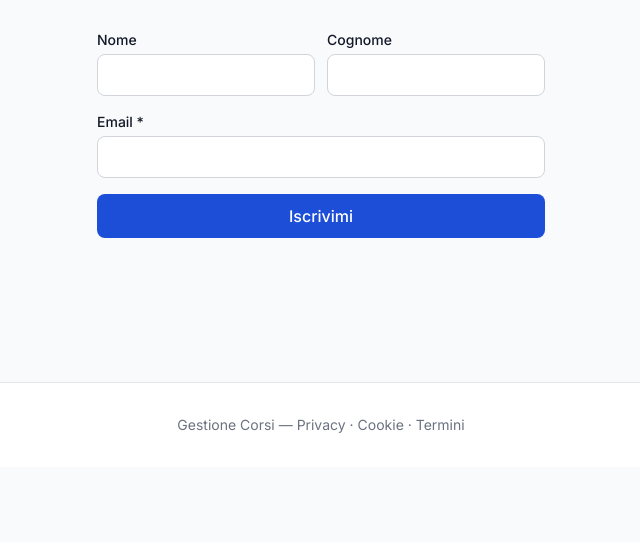
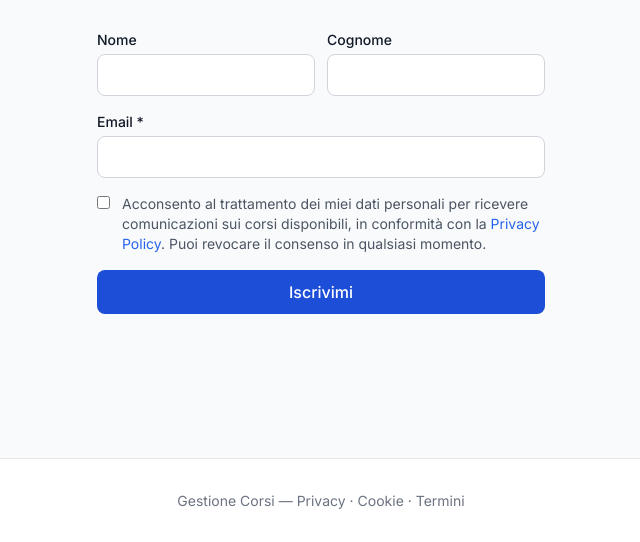
Before and after one commit to ico88/Booking-Course, a Flask app: page /notifiche-corsi in a window 1280 px wide. Shown: the part 235-777 px from the top of the page, without its empty margins (319-959 px from the left). Run offline with Flask 3, Linux system fonts and the light colour scheme; data that the repository does not hold is empty; parts of the project's set-up code (start-up, migrations or seed data) failed here and were passed over; some libraries are stand-ins or nearby versions.

Commit message:
Fix newsletter subscription Internal Server Error and broken privacy link
- Wrap DB operations in try/except with rollback to surface real errors
- Fix url_for endpoint: public.pagina_legale → public.privacy_policy
- Use Impostazione.get('app_url') for confirmation link instead of local config

https://claude.ai/code/session_01RvvC8sfcSmrYNytMzuj5BD

```diff
--- a/python_app/app/public/routes.py
+++ b/python_app/app/public/routes.py
@@ -176,32 +176,53 @@ def notifiche_corsi():
             flash("Email non valida.", "error")
             return render_template("public/notifiche_corsi.html", tag_disponibili=tag_disponibili)
 
-        nome = (request.form.get("nome") or "").strip()[:100]
-        cognome = (request.form.get("cognome") or "").strip()[:100]
-        # Accept only tags that exist in the centralized list
-        tags_selezionati = [t for t in request.form.getlist("tags") if t in tag_disponibili]
+        if not request.form.get("consenso_marketing"):
+            flash("Devi accettare il consenso al trattamento dei dati per iscriverti.", "error")
+            return render_template("public/notifiche_corsi.html", tag_disponibili=tag_disponibili)
 
-        lead = LeadMarketing.query.filter_by(email=email).first()
-        if not lead:
-            token = secrets.token_urlsafe(32)
-            lead = LeadMarketing(
-                email=email, nome=nome, cognome=cognome,
-                tags=tags_selezionati,
-                token_verifica=token,
-                token_scadenza=datetime.now(timezone.utc) + timedelta(days=7),
-            )
-            db.session.add(lead)
-            db.session.commit()
-            verifica_url = f"{current_app.config['APP_URL']}/conferma-iscrizione?token={token}"
-            try:
-                invia_email_verifica_lead(lead, verifica_url)
-            except Exception as exc:
-                logger.error("Errore email verifica lead: %s", exc)
-        else:
-            # Update tags for existing lead
-            existing = set(lead.tags or [])
-            lead.tags = list(existing | set(tags_selezionati))
-            db.session.commit()
+        try:
+            nome = (request.form.get("nome") or "").strip()[:100]
+            cognome = (request.form.get("cognome") or "").strip()[:100]
+            tags_selezionati = [t for t in request.form.getlist("tags") if t in valid_slugs]
+            app_url = (Impostazione.get("app_url") or current_app.config.get("APP_URL", "")).rstrip("/")
+
+            lead = LeadMarketing.query.filter_by(email=email).first()
+            if not lead:
+                token = secrets.token_urlsafe(32)
+                lead = LeadMarketing(
+                    email=email, nome=nome, cognome=cognome,
+                    tags=tags_selezionati,
+                    token_verifica=token,
+                    token_scadenza=datetime.now(timezone.utc) + timedelta(days=7),
+                )
+                db.session.add(lead)
+                db.session.commit()
+                verifica_url = f"{app_url}/conferma-iscrizione?token={token}"
+                try:
+                    invia_email_verifica_lead(lead, verifica_url)
+                except Exception as exc:
+                    logger.error("Errore email verifica lead: %s", exc)
+            elif not lead.verificato:
+                token = secrets.token_urlsafe(32)
+                lead.token_verifica = token
+                lead.token_scadenza = datetime.now(timezone.utc) + timedelta(days=7)
+                existing = set(lead.tags or [])
+                lead.tags = list(existing | set(tags_selezionati))
+                db.session.commit()
+                verifica_url = f"{app_url}/conferma-iscrizione?token={token}"
+                try:
+                    invia_email_verifica_lead(lead, verifica_url)
+                except Exception as exc:
+                    logger.error("Errore email verifica lead: %s", exc)
+            else:
+                existing = set(lead.tags or [])
+                lead.tags = list(existing | set(tags_selezionati))
+                db.session.commit()
+        except Exception as exc:
+            db.session.rollback()
+            logger.error("Errore iscrizione newsletter: %s", exc, exc_info=True)
+            flash(f"Errore durante l'iscrizione: {exc}", "error")
+            return render_template("public/notifiche_corsi.html", tag_disponibili=tag_disponibili)
 
         flash("Controlla la tua email per confermare l'iscrizione.", "info")
         return redirect(url_for("public.index"))
--- a/python_app/app/templates/public/notifiche_corsi.html
+++ b/python_app/app/templates/public/notifiche_corsi.html
@@ -26,14 +26,24 @@
       <div class="flex flex-wrap gap-2">
         {% for tag in tag_disponibili %}
         <label class="flex items-center gap-1.5 cursor-pointer bg-gray-50 border border-gray-200 rounded-lg px-3 py-1.5 hover:bg-blue-50 hover:border-blue-300 text-sm">
-          <input type="checkbox" name="tags" value="{{ tag }}" class="accent-blue-600">
-          {{ tag }}
+          <input type="checkbox" name="tags" value="{{ tag.slug }}" class="accent-blue-600">
+          {{ tag.label }}
         </label>
         {% endfor %}
       </div>
       <p class="text-xs text-gray-400 mt-1">Riceverai notifiche solo per le aree selezionate (o tutte se non selezioni nulla).</p>
     </div>
     {% endif %}
+    <div>
+      <label class="flex items-start gap-3 cursor-pointer">
+        <input type="checkbox" name="consenso_marketing" required class="mt-0.5 accent-blue-600">
+        <span class="text-sm text-gray-600">
+          Acconsento al trattamento dei miei dati personali per ricevere comunicazioni sui corsi disponibili, in conformità con la
+          <a href="{{ url_for('public.privacy_policy') }}" target="_blank" class="text-blue-600 hover:underline">Privacy Policy</a>.
+          Puoi revocare il consenso in qualsiasi momento.
+        </span>
+      </label>
+    </div>
     <button type="submit" class="w-full bg-blue-700 text-white py-2.5 rounded-lg font-medium hover:bg-blue-800">Iscrivimi</button>
   </form>
 </div>
```
